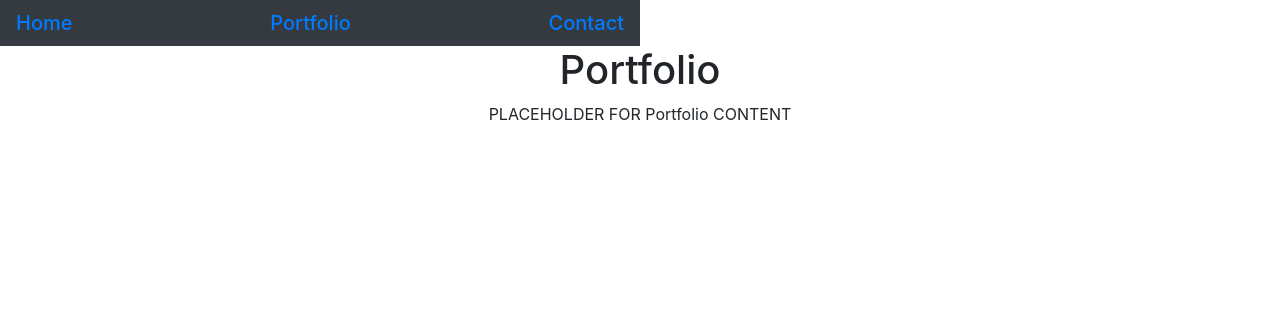
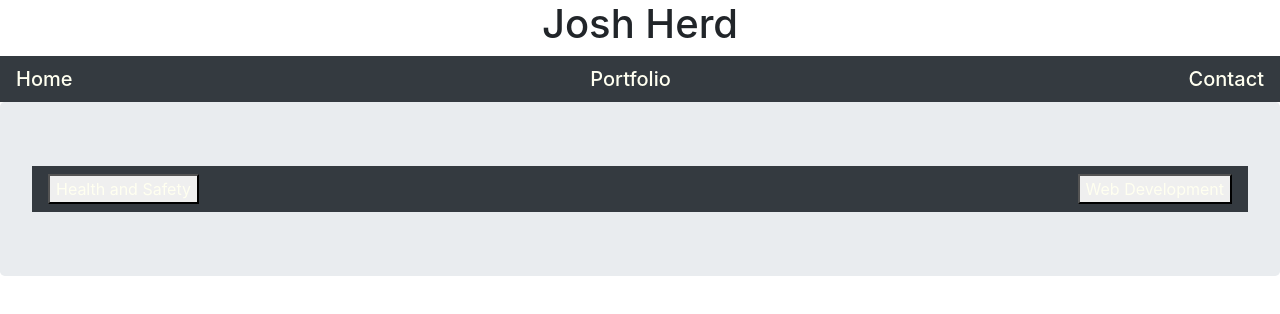
Before and after one commit to jherd801/reactPortfolio, a React (Create React App) app: page /portfolio in a window 1280 px wide. Shown: the top 314 px of the page. Built offline with nearby package versions, Linux system fonts and the light colour scheme.

Commit message:
Troubleshooting styling and added sub pages to portfolio component

```diff
--- a/package.json
+++ b/package.json
@@ -31,5 +31,8 @@
       "last 1 firefox version",
       "last 1 safari version"
     ]
+  },
+  "devDependencies": {
+    "react-social-icons": "^4.1.0"
   }
 }
--- a/src/App.js
+++ b/src/App.js
@@ -3,17 +3,31 @@ import { BrowserRouter as Router, Route } from "react-router-dom";
 import Contact from "./Pages/Contact"
 import Portfolio from "./Pages/Portfolio"
 import Home from "./Pages/Home"
+import HealthSafety from "./Pages/HealthSafety"
+import WebDev from "./Pages/WebDev"
 import Navbar from "./Components/Navbar/Navbar"
+import Header from "./Components/Header/Header"
 import './App.css';
 
 function App() {
   return (
     <Router>
       <div className="App">
-        <Navbar />
-          <Route exact path="/" component={Home} />
-          <Route exact path="/portfolio" component={Portfolio} />
-          <Route exact path="/contact" component={Contact} />
+        <div className="Row">
+          <div>
+            <Header />
+          </div>
+          <div>
+            <Navbar />
+          </div>
+        </div>
+        <div className="jumbotron">
+        <Route exact path="/" component={Home} />
+        <Route exact path="/portfolio" component={Portfolio} />
+        <Route exact path="/portfolio/healthsafety" component={HealthSafety} />
+        <Route exact path="/portfolio/webdev" component={WebDev} />
+        <Route exact path="/contact" component={Contact} />
+        </div>
       </div>
     </Router>
   );
--- /dev/null
+++ b/src/Components/Header/Header.js
@@ -0,0 +1,11 @@
+import React from 'react';
+
+import './style.css';
+
+function Header() {
+    return (
+        <h1>Josh Herd</h1>
+    )
+}
+
+export default Header;
--- a/src/Components/Navbar/style.css
+++ b/src/Components/Navbar/style.css
@@ -1,8 +1,12 @@
 nav {
-    width: 50%
+    text-align: center;
 }
 
 .navlink {
     padding: 0px;
-    margin: 0px
+    margin: 0px;
 }
+
+a {
+    color: ivory
+}
--- a/src/Pages/Contact.js
+++ b/src/Pages/Contact.js
@@ -1,11 +1,21 @@
 import React from "react";
+import { SocialIcon } from 'react-social-icons';
 
 const Contact = () => (
-  <div>
+    <div>
     <h1>CONTACT</h1>
     <p>
       PLACEHOLDER FOR CONTACT CONTENT
     </p>
+    <span>
+        <SocialIcon url="https://www.linkedin.com/in/josh-herd-cih-csp-48546656/" target="_blank" />
+    </span>
+    <span>
+        <SocialIcon url="https://github.com/jherd801" target="_blank" />
+    </span>
+    <span>
+        <SocialIcon url="https://stackoverflow.com/users/12750215/josh-herd" target="_blank" />
+    </span>
   </div>
 );
 
--- /dev/null
+++ b/src/Pages/HealthSafety.js
@@ -0,0 +1,12 @@
+import React from "react";
+
+const HealthSafety = () => (
+  <div>
+    <h1>Health and Safety</h1>
+    <p>
+      Hey there
+    </p>
+  </div>
+);
+
+export default HealthSafety;
--- a/src/Pages/Portfolio.js
+++ b/src/Pages/Portfolio.js
@@ -1,12 +1,14 @@
 import React from "react";
+import { Link } from 'react-router-dom';
 
-const Portfolio = () => (
-  <div>
-    <h1>Portfolio</h1>
-    <p>
-      PLACEHOLDER FOR Portfolio CONTENT
-    </p>
-  </div>
-);
+
+function Portfolio() {
+  return (
+    <div className="navbar navbar-light bg-dark">
+            <button><Link to="/portfolio/healthsafety">Health and Safety</Link></button>
+            <button><Link to="/portfolio/webdev">Web Development</Link></button>
+    </div>
+)
+  };
 
 export default Portfolio;
--- /dev/null
+++ b/src/Pages/WebDev.js
@@ -0,0 +1,12 @@
+import React from "react";
+
+const WebDev = () => (
+  <div>
+    <h1>Web Development</h1>
+    <p>
+      Hey there
+    </p>
+  </div>
+);
+
+export default WebDev;
```
Also changed, not shown: src/Components/Header/style.css (added), 1 other file (tests, documents, lock files or other folders).
